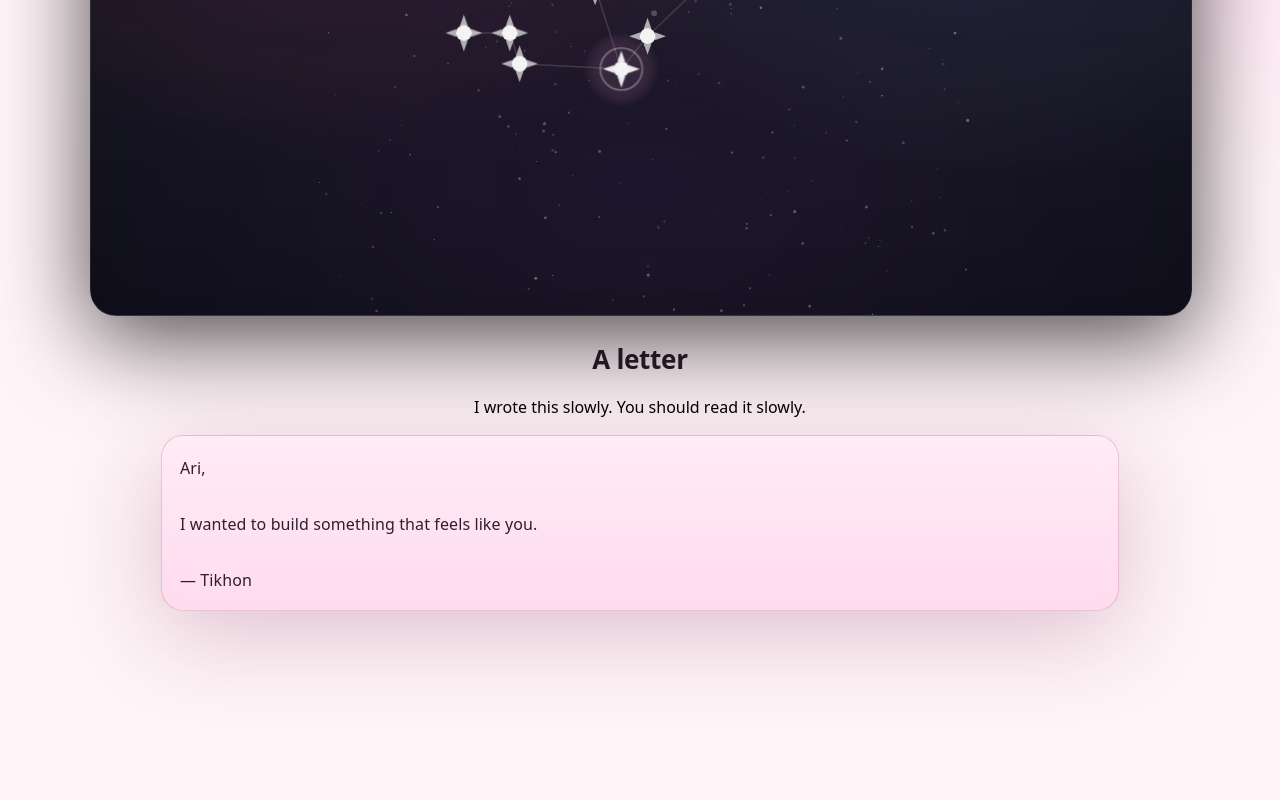
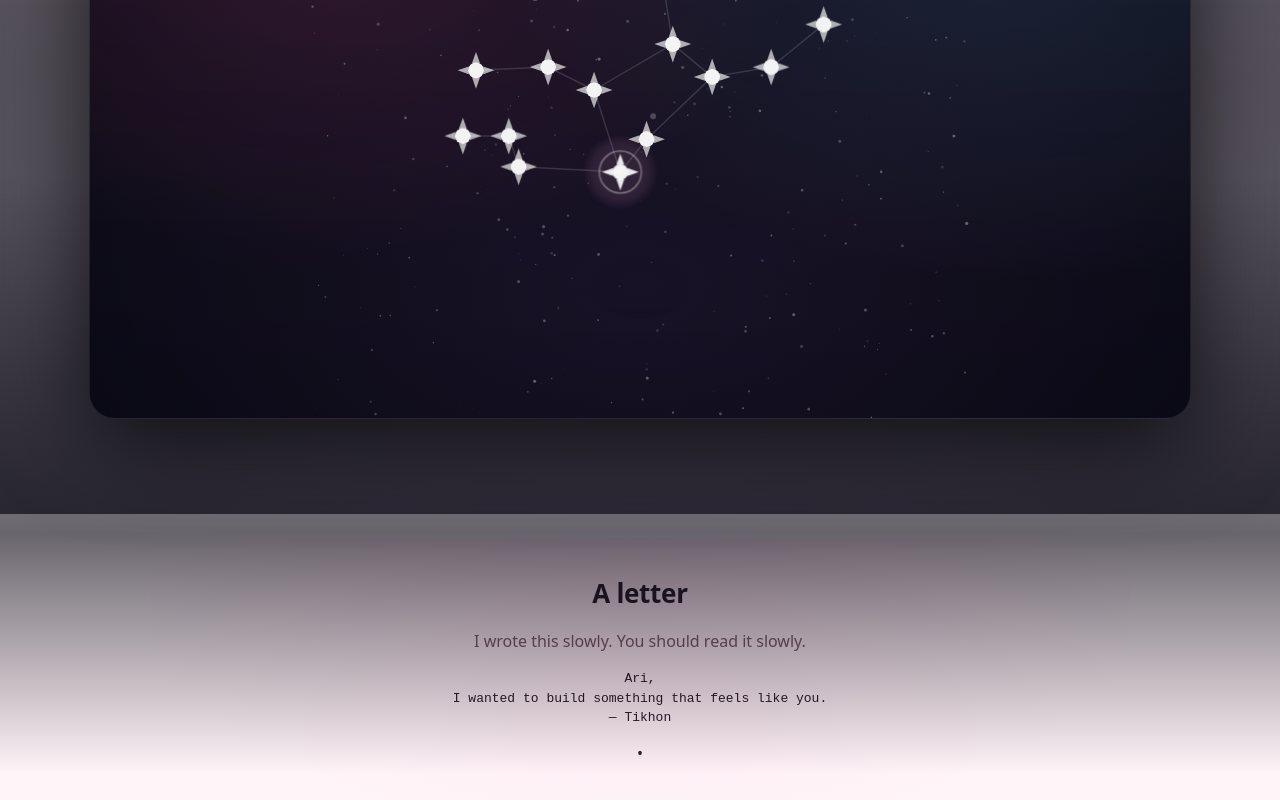
Before and after one commit to KitsuneGhost/Valentines_Gift, a React (Vite) app: page / in a window 1280 px wide. Shown: the part 506-1306 px from the top of the page. Before the commit the page ends 1167 px from the top, so only its background shows below. Built offline with nearby package versions, Linux system fonts and the light colour scheme.

Commit message:
cosmic background

```diff
--- a/src/App.css
+++ b/src/App.css
@@ -2,11 +2,77 @@
   width: 100%;
   max-width: 1100px;
   margin: 0 auto;
-  padding: 28px 18px 40px;
+  padding: 0 18px 40px;
   text-align: center;
   color: rgba(25, 10, 25, 0.92);
 }
 
+/* ---------- COSMIC SECTION (header + sky) ---------- */
+.cosmicSection {
+  position: relative;
+  isolation: isolate;
+  z-index: 2; /* important */
+
+  /* full-bleed even though .page is max-width */
+  width: 100vw;
+  margin-left: calc(50% - 50vw);
+
+  /* give space so you can actually fade while scrolling */
+  padding: 50px 0 90px; /* bigger bottom padding */
+  min-height: 110vh;    /* makes section taller so transition isn't cramped */
+
+  display: grid;
+  place-items: start center;
+
+  /* 0 = fully cosmic, 1 = fully pink */
+  --cosmicFade: 0;
+}
+
+/* cosmic background behind entire section */
+.cosmicSection::before {
+  content: "";
+  position: absolute;
+  inset: 0;
+  z-index: -1;
+
+  background:
+          radial-gradient(1100px 700px at 20% 20%, rgba(255, 80, 170, 0.18), transparent 55%),
+          radial-gradient(1100px 750px at 85% 15%, rgba(120, 180, 255, 0.16), transparent 60%),
+          radial-gradient(1300px 900px at 50% 85%, rgba(200, 120, 255, 0.11), transparent 62%),
+          linear-gradient(180deg, rgba(10,10,20,0.96), rgba(7,7,18,0.98));
+
+  opacity: calc(1 - var(--cosmicFade));
+  transition: opacity 140ms linear;
+}
+
+/* the blend tail that hides the ugly seam */
+.cosmicSection::after {
+  content: "";
+  position: absolute;
+  left: 0;
+  right: 0;
+
+  /* spill into the next section */
+  bottom: -260px;
+  height: 600px;
+
+  z-index: -1;
+  pointer-events: none;
+
+  background: linear-gradient(
+          to bottom,
+          rgba(7,7,18,0.0) 0%,
+          rgba(7,7,18,0.55) 35%,
+          rgba(7,7,18,0.85) 60%,
+          rgba(7,7,18,0.0) 100%
+  );
+
+  opacity: calc(1 - var(--cosmicFade));
+  transition: opacity 140ms linear;
+}
+
+
+/* --- header text --- */
 .hero h1 {
   margin: 8px 0 8px;
   font-size: 44px;
@@ -14,14 +80,23 @@
 }
 
 .muted {
-  color: rgba(0, 0, 0, 100);
+  color: rgba(60, 20, 40, 0.68);
 }
 
-/* ---- SKY ---- */
+/* readable on cosmic */
+.cosmicSection .hero h1 {
+  color: rgba(255, 255, 255, 0.95);
+}
+.cosmicSection .hero h2 {
+  color: rgba(255, 255, 255, 0.90);
+}
+.cosmicSection .hero .muted {
+  color: rgba(255, 255, 255, 0.70);
+}
+
+/* ---- SKY PANEL ---- */
 .sky {
   position: relative;
-
-  /* this will now truly center because body is not flex anymore */
   margin: 22px auto 0;
 
   width: min(96vw, 1100px);
@@ -36,8 +111,8 @@
           radial-gradient(1100px 700px at 50% 80%, rgba(200, 120, 255, 0.08), transparent 60%),
           linear-gradient(180deg, rgba(10,10,20,0.92), rgba(7,7,18,0.98));
 
-  border: 1px solid rgba(255,255,255,0.08);
-  box-shadow: 0 22px 90px rgba(0,0,0,0.7);
+  border: 1px solid rgba(255, 255, 255, 0.08);
+  box-shadow: 0 22px 90px rgba(0, 0, 0, 0.70);
 }
 
 .skySvg {
@@ -47,14 +122,13 @@
 }
 
 .line {
-  stroke: rgba(255,255,255,0.14);
+  stroke: rgba(255, 255, 255, 0.14);
   stroke-width: 0.22;
-  filter: drop-shadow(0 0 6px rgba(255,255,255,0.10));
+  filter: drop-shadow(0 0 6px rgba(255, 255, 255, 0.10));
 }
 
 .starG { cursor: pointer; }
 
-/* stable hit target */
 .hit {
   fill: transparent !important;
   stroke: transparent !important;
@@ -62,13 +136,11 @@
   pointer-events: all;
 }
 
-/* ring: only visible on Spica because other stars have r=0 in JSX */
 .ring {
   pointer-events: none;
   fill: transparent;
-  stroke: rgba(255,255,255,0.38);
+  stroke: rgba(255, 255, 255, 0.38);
   stroke-width: 0.24;
-  opacity: 1;
   filter: drop-shadow(0 0 14px rgba(255, 170, 220, 0.22));
 }
 
@@ -80,25 +152,21 @@
 
 .starG:hover .starVisual {
   transform: scale(1.14);
-  filter: drop-shadow(0 0 16px rgba(255,255,255,0.30));
+  filter: drop-shadow(0 0 16px rgba(255, 255, 255, 0.30));
 }
 
 .ray {
   fill: rgba(255, 255, 255, 0.65);
-  filter: drop-shadow(0 0 6px rgba(255,255,255,0.22));
+  filter: drop-shadow(0 0 6px rgba(255, 255, 255, 0.22));
 }
 
-.glow { fill: rgba(255,255,255,0.14); }
-.core { fill: rgba(255,255,255,0.95); }
+.core { fill: rgba(255, 255, 255, 0.95); }
 
-/* Spica stronger */
 .starG.anchor {
   filter: drop-shadow(0 0 26px rgba(255, 200, 230, 0.45));
 }
-.starG.anchor .ray { fill: rgba(255,255,255,0.90); }
-.starG.anchor .glow { fill: rgba(255,255,255,0.18); }
+.starG.anchor .ray { fill: rgba(255, 255, 255, 0.90); }
 
-/* Halo behind Spica (make sure halo circle is rendered BEFORE ring/starVisual in JSX) */
 .halo {
   fill: rgba(255, 170, 220, 0.12);
   filter:
@@ -117,13 +185,13 @@
   animation: spicaPulse 3.2s ease-in-out infinite;
 }
 
-.supportCore { fill: rgba(255,255,255,0.22); }
+.supportCore { fill: rgba(255, 255, 255, 0.22); }
 
 /* ---- MODAL ---- */
 .overlay {
   position: fixed;
   inset: 0;
-  background: rgba(0,0,0,0.55);
+  background: rgba(0, 0, 0, 0.55);
   display: grid;
   place-items: center;
   padding: 16px;
@@ -133,131 +201,57 @@
 .modal {
   width: min(560px, 92vw);
   border-radius: 18px;
-  background: rgba(20,20,30,0.92);
-  border: 1px solid rgba(255,255,255,0.10);
-  box-shadow: 0 24px 110px rgba(0,0,0,0.7);
+  background: rgba(20, 20, 30, 0.92);
+  border: 1px solid rgba(255, 255, 255, 0.10);
+  box-shadow: 0 24px 110px rgba(0, 0, 0, 0.70);
   padding: 18px 18px 16px;
   text-align: left;
   position: relative;
 }
 
-.modal h2 { margin: 6px 0 4px; }
-.note { margin-top: 10px; line-height: 1.55; }
+.modal h2 { margin: 6px 0 4px; color: rgba(255,255,255,0.95); }
+.modal .muted { color: rgba(255,255,255,0.70); }
+.note { margin-top: 10px; line-height: 1.55; color: rgba(255,255,255,0.90); }
 
-/* FIXED X (override global button padding etc.) */
 .x {
   position: absolute;
   top: 12px;
   right: 12px;
-
   width: 34px;
   height: 34px;
-  padding: 0 !important;     /* <-- kills global button padding */
+  padding: 0 !important;
   border-radius: 12px;
-
-  border: 1px solid rgba(255,255,255,0.14);
-  background: rgba(255,255,255,0.08);
-  color: rgba(255,255,255,0.92);
-
+  border: 1px solid rgba(255, 255, 255, 0.14);
+  background: rgba(255, 255, 255, 0.08);
+  color: rgba(255, 255, 255, 0.92);
   display: flex;
   align-items: center;
   justify-content: center;
-
   line-height: 1;
   font-size: 18px;
-
   cursor: pointer;
   transition: transform 0.15s ease, background 0.15s ease, border-color 0.15s ease;
 }
-
 .x:hover {
   transform: scale(1.04);
-  background: rgba(255,255,255,0.12);
-  border-color: rgba(255,255,255,0.20);
+  background: rgba(255, 255, 255, 0.12);
+  border-color: rgba(255, 255, 255, 0.20);
 }
 
 /* ---- LETTER ---- */
-.h2 { margin: 18px 0 6px; font-size: 26px; letter-spacing: -0.3px; }
-.letterSection { margin: 24px auto 10px; width: min(92vw, 980px); }
-
-/* ---- LETTER (high-end reveal) ---- */
-.typedWrap {
-  margin-top: 14px;
-  display: grid;
-  place-items: center;
+.h2 {
+  margin: 18px 0 6px;
+  font-size: 26px;
+  letter-spacing: -0.3px;
 }
 
-.typedCard {
-  width: min(920px, 92vw);
-  border-radius: 22px;
-  padding: 18px 18px 16px;
-  text-align: left;
-
-  background: linear-gradient(
-          180deg,
-          rgba(255, 235, 245, 0.92),
-          rgba(255, 215, 235, 0.88)
-  );
-
-  border: 1px solid rgba(120, 20, 70, 0.18);
-  box-shadow: 0 22px 90px rgba(120, 40, 80, 0.25);
-
-  backdrop-filter: blur(12px);
+.letterSection {
+  position: relative;
+  z-index: 1;
+  background: transparent;
+  margin: 24px auto 10px;
+  width: min(92vw, 980px);
+  padding-top: 18px;
+  padding-bottom: 40px;
+  background: radial-gradient(900px 500px at 50% 0%, rgba(255, 170, 210, 0.22), transparent 60%);
 }
-
-.typedPre {
-  margin: 0;
-  font-family: ui-sans-serif, system-ui, -apple-system, Segoe UI, Roboto, Helvetica, Arial, sans-serif;
-  font-size: 16px;
-  line-height: 1.75;
-  white-space: pre-wrap;
-}
-
-.typedLine {
-  min-height: 1.75em;
-  transform: translateY(0);
-  transition: opacity 320ms ease, transform 320ms ease;
-}
-
-.typedLine.past {
-  opacity: 0.98;
-}
-
-.typedLine.active {
-  opacity: 1;
-}
-
-.typedLine.future {
-  opacity: 0;
-  transform: translateY(6px);
-}
-
-.typedText {
-  letter-spacing: 0.1px;
-}
-
-.softCursor {
-  display: inline-block;
-  width: 10px;
-  height: 1.05em;
-  margin-left: 3px;
-  border-radius: 6px;
-
-  background: rgba(255, 255, 255, 0.72);
-  box-shadow: 0 0 22px rgba(255, 170, 220, 0.32);
-  transform: translateY(3px);
-  animation: cursorBlink 1.05s ease-in-out infinite;
-}
-
-@keyframes cursorBlink {
-  0%, 40% { opacity: 0.95; }
-  50%, 100% { opacity: 0.15; }
-}
-
-/* subtle finishing dot once done */
-.typedDone {
-  margin-top: 10px;
-  color: rgba(255, 255, 255, 0.45);
-  font-size: 18px;
-  text-align: center;
-}
--- a/src/App.jsx
+++ b/src/App.jsx
@@ -1,18 +1,14 @@
 import { useEffect, useMemo, useRef, useState } from "react";
-import {
-    virgoStars,
-    virgoLinks,
-    virgoSupportStars,
-} from "./data/memories";
 import "./App.css";
 import TypedLetter from "./components/TypedLetter.jsx";
+import { virgoStars, virgoLinks, virgoSupportStars } from "./data/memories";
 
 function Modal({ open, onClose, memory }) {
     if (!open) return null;
     return (
         <div className="overlay" onClick={onClose}>
             <div className="modal" onClick={(e) => e.stopPropagation()}>
-                <button className="x" onClick={onClose}>✕</button>
+                <button className="x" onClick={onClose} aria-label="Close">✕</button>
                 <h2>{memory.title}</h2>
                 <p className="muted">{memory.date}</p>
                 <p className="note">{memory.note}</p>
@@ -25,50 +21,61 @@ export default function App() {
     const [selectedId, setSelectedId] = useState(null);
     const [traceMode, setTraceMode] = useState(false);
 
-    const skyRef = useRef(null);
-    const [cosmicFaded, setCosmicFaded] = useState(false);
-
-    useEffect(() => {
-        const el = skyRef.current;
-        if (!el) return;
-
-        // When the sky panel leaves the viewport upwards, fade the cosmic section out
-        const obs = new IntersectionObserver(
-            ([entry]) => {
-                // If sky is not visible anymore -> fade cosmic away
-                setCosmicFaded(!entry.isIntersecting);
-            },
-            {
-                root: null,
-                threshold: 0.12,
-                rootMargin: "-10% 0px -55% 0px", // fade a bit after you start leaving the sky
-            }
-        );
-
-        obs.observe(el);
-        return () => obs.disconnect();
-    }, []);
-
     const selected = useMemo(
         () => virgoStars.find((m) => m.id === selectedId),
         [selectedId]
     );
 
-    // CLICK → SVG COORDINATES
+    const cosmicRef = useRef(null);
+    const skyRef = useRef(null);
+
+    useEffect(() => {
+        const section = cosmicRef.current;
+        if (!section) return;
+
+        const scroller = document.scrollingElement || document.documentElement;
+        const clamp01 = (x) => Math.max(0, Math.min(1, x));
+        let raf = 0;
+
+        const compute = () => {
+            raf = 0;
+            const rect = section.getBoundingClientRect();
+
+            // Fade band: start near bottom of viewport, end around mid viewport
+            const fadeStart = window.innerHeight * 0.92;
+            const fadeEnd = window.innerHeight * 0.42;
+
+            const t = clamp01((fadeStart - rect.bottom) / (fadeStart - fadeEnd));
+            section.style.setProperty("--cosmicFade", String(t));
+        };
+
+        const onScroll = () => {
+            if (raf) return;
+            raf = requestAnimationFrame(compute);
+        };
+
+        compute();
+        window.addEventListener("scroll", onScroll, { passive: true });
+        scroller.addEventListener("scroll", onScroll, { passive: true });
+        window.addEventListener("resize", onScroll);
+
+        return () => {
+            window.removeEventListener("scroll", onScroll);
+            scroller.removeEventListener("scroll", onScroll);
+            window.removeEventListener("resize", onScroll);
+            if (raf) cancelAnimationFrame(raf);
+        };
+    }, []);
+
     function svgCoordsFromClick(e) {
         const svg = e.currentTarget;
         const pt = svg.createSVGPoint();
         pt.x = e.clientX;
         pt.y = e.clientY;
         const svgP = pt.matrixTransform(svg.getScreenCTM().inverse());
-        console.log(
-            "CLICK:",
-            Number(svgP.x.toFixed(1)),
-            Number(svgP.y.toFixed(1))
-        );
+        console.log("CLICK:", Number(svgP.x.toFixed(1)), Number(svgP.y.toFixed(1)));
     }
 
-    // RANDOM BACKGROUND STARS
     const bgStars = useMemo(() => {
         const r = (a, b) => a + Math.random() * (b - a);
         return Array.from({ length: 300 }).map((_, i) => ({
@@ -82,21 +89,20 @@ export default function App() {
 
     return (
         <div className="page">
+            <section ref={cosmicRef} className="cosmicSection">
                 <header className="hero">
-                <h1>Ari’s Constellation ✨</h1>
-                <p className="muted">
-                    Click a star. Each one is something I’ll never forget.
-                </p>
+                    <h1>Happy Valentine's Day, mi Amor! ✨</h1>
+                    <h2>Your Constellation!</h2>
+                    <p className="muted">Click a star. Each one is something I’ll never forget.</p>
                 </header>
 
-            <div className="sky">
+                <div className="sky" ref={skyRef}>
                     <svg
                         className="skySvg"
                         viewBox="0 0 100 100"
                         preserveAspectRatio="xMidYMid meet"
                         onClick={traceMode ? svgCoordsFromClick : undefined}
                     >
-                    {/* BACKGROUND STARS */}
                         {bgStars.map((s) => (
                             <circle
                                 key={s.id}
@@ -107,7 +113,6 @@ export default function App() {
                             />
                         ))}
 
-                    {/* SUPPORT STARS */}
                         {virgoSupportStars.map((s) => (
                             <circle
                                 key={s.id}
@@ -118,7 +123,6 @@ export default function App() {
                             />
                         ))}
 
-                    {/* LINES */}
                         {virgoLinks.map(([a, b]) => {
                             const A = virgoStars.find((s) => s.id === a);
                             const B = virgoStars.find((s) => s.id === b);
@@ -135,42 +139,30 @@ export default function App() {
                             );
                         })}
 
-                    {/* STARS */}
                         {virgoStars.map((m) => (
                             <g
                                 key={m.id}
                                 transform={`translate(${m.x} ${m.y})`}
-                            className={`starG ${
-                                m.type === "anchor" ? "anchor" : ""
-                            } ${selectedId === m.id ? "active" : ""}`}
+                                className={`starG ${m.type === "anchor" ? "anchor" : ""} ${
+                                    selectedId === m.id ? "active" : ""
+                                }`}
                                 onClick={() => !traceMode && setSelectedId(m.id)}
                             >
                                 <circle className="hit" r="4.2" />
                                 {m.type === "anchor" && <circle className="halo" r="5" />}
                                 {m.type === "anchor" && <circle className="ring" r="3.2" />}
                                 <g className="starVisual">
-                                <polygon
-                                    points="0,-2.8 0.6,-1.1 -0.6,-1.1"
-                                    className="ray"
-                                />
-                                <polygon
-                                    points="2.8,0 1.1,0.6 1.1,-0.6"
-                                    className="ray"
-                                />
-                                <polygon
-                                    points="0,2.8 0.6,1.1 -0.6,1.1"
-                                    className="ray"
-                                />
-                                <polygon
-                                    points="-2.8,0 -1.1,0.6 -1.1,-0.6"
-                                    className="ray"
-                                />
+                                    <polygon points="0,-2.8 0.6,-1.1 -0.6,-1.1" className="ray" />
+                                    <polygon points="2.8,0 1.1,0.6 1.1,-0.6" className="ray" />
+                                    <polygon points="0,2.8 0.6,1.1 -0.6,1.1" className="ray" />
+                                    <polygon points="-2.8,0 -1.1,0.6 -1.1,-0.6" className="ray" />
                                     <circle r="1.2" className="core" />
                                 </g>
                             </g>
                         ))}
                     </svg>
                 </div>
+            </section>
 
             <Modal
                 open={selectedId !== null}
@@ -184,6 +176,8 @@ export default function App() {
 
                 <TypedLetter
                     speed={14}
+                    linePause={420}
+                    startDelay={450}
                     text={`Ari,\n\nI wanted to build something that feels like you.\n\n— Tikhon`}
                 />
             </section>
--- a/src/components/TypedLetter.jsx
+++ b/src/components/TypedLetter.jsx
@@ -1,96 +1,104 @@
 import { useEffect, useMemo, useRef, useState } from "react";
 
 /**
- * Smooth, premium reveal:
- * - Reveals characters in the active line
- * - Adds a short pause between lines
- * - StrictMode-safe (cleans timers)
+ * High-end line-by-line reveal (not typewriter).
+ * - Reveals one full line at a time.
+ * - Soft cursor only on the active line.
  */
 export default function TypedLetter({
-                                        text = "",
-                                        speed = 18,         // ms per char
-                                        linePause = 280,    // pause after finishing a line
-                                        startDelay = 450,   // initial delay
+                                        text,
+                                        speed = 14,
+                                        linePause = 420,
+                                        startDelay = 450,
                                     }) {
-    const lines = useMemo(() => text.split("\n"), [text]);
+    const lines = useMemo(() => String(text ?? "").split("\n"), [text]);
 
     const [lineIndex, setLineIndex] = useState(0);
     const [charIndex, setCharIndex] = useState(0);
     const [started, setStarted] = useState(false);
-    const [done, setDone] = useState(false);
 
-    const timersRef = useRef([]);
-
-    const clearTimers = () => {
-        timersRef.current.forEach(clearTimeout);
-        timersRef.current = [];
-    };
+    const timerRef = useRef(null);
+    const delayRef = useRef(null);
 
     useEffect(() => {
-        clearTimers();
+        // reset when text changes
         setLineIndex(0);
         setCharIndex(0);
         setStarted(false);
-        setDone(false);
 
-        const t = setTimeout(() => setStarted(true), startDelay);
-        timersRef.current.push(t);
+        if (timerRef.current) clearTimeout(timerRef.current);
+        if (delayRef.current) clearTimeout(delayRef.current);
 
-        return () => clearTimers();
+        delayRef.current = setTimeout(() => setStarted(true), startDelay);
+
+        return () => {
+            if (timerRef.current) clearTimeout(timerRef.current);
+            if (delayRef.current) clearTimeout(delayRef.current);
+        };
     }, [text, startDelay]);
 
     useEffect(() => {
-        if (!started || done) return;
+        if (!started) return;
 
         const currentLine = lines[lineIndex] ?? "";
+        const isLastLine = lineIndex >= lines.length - 1;
+        const lineDone = charIndex >= currentLine.length;
 
-        // finished everything
-        if (lineIndex >= lines.length) {
-            setDone(true);
+        if (lineDone) {
+            // move to next line after a pause
+            if (!isLastLine) {
+                timerRef.current = setTimeout(() => {
+                    setLineIndex((i) => i + 1);
+                    setCharIndex(0);
+                }, linePause);
+            }
             return;
         }
 
-        // reveal next char
-        if (charIndex < currentLine.length) {
-            const t = setTimeout(() => setCharIndex((c) => c + 1), speed);
-            timersRef.current.push(t);
-            return;
-        }
+        timerRef.current = setTimeout(() => {
+            setCharIndex((c) => c + 1);
+        }, speed);
 
-        // line finished -> pause, then go next line
-        const t = setTimeout(() => {
-            setLineIndex((l) => l + 1);
-            setCharIndex(0);
-        }, linePause);
-        timersRef.current.push(t);
-    }, [started, done, lines, lineIndex, charIndex, speed, linePause]);
+        return () => {
+            if (timerRef.current) clearTimeout(timerRef.current);
+        };
+    }, [started, lines, lineIndex, charIndex, speed, linePause]);
+
+    const done =
+        started &&
+        lineIndex === lines.length - 1 &&
+        charIndex >= (lines[lines.length - 1]?.length ?? 0);
 
     return (
         <div className="typedWrap">
             <div className="typedCard">
-        <pre className="typedPre" aria-label="Letter">
+        <pre className="typedPre">
           {lines.map((ln, i) => {
               const isPast = i < lineIndex;
-              const isActive = i === lineIndex && !done;
-              const visible = isPast ? ln : isActive ? ln.slice(0, charIndex) : "";
+              const isActive = i === lineIndex;
+              const isFuture = i > lineIndex;
+
+              const visibleText = isPast
+                  ? ln
+                  : isActive
+                      ? ln.slice(0, charIndex)
+                      : "";
 
               return (
                   <div
                       key={i}
-                      className={[
-                          "typedLine",
-                          isPast && "past",
-                          isActive && "active",
-                      ]
-                          .filter(Boolean)
-                          .join(" ")}
+                      className={`typedLine ${isPast ? "past" : ""} ${
+                          isActive ? "active" : ""
+                      } ${isFuture ? "future" : ""}`}
                   >
-                      <span className="typedText">{visible}</span>
-                      {isActive && <span className="softCursor" aria-hidden="true" />}
+                      <span className="typedText">{visibleText}</span>
+                      {isActive && !done && <span className="softCursor" />}
                   </div>
               );
           })}
         </pre>
+
+                {done && <div className="typedDone">•</div>}
             </div>
         </div>
     );
```
Lines whose indentation alone changed are shown as unchanged.
